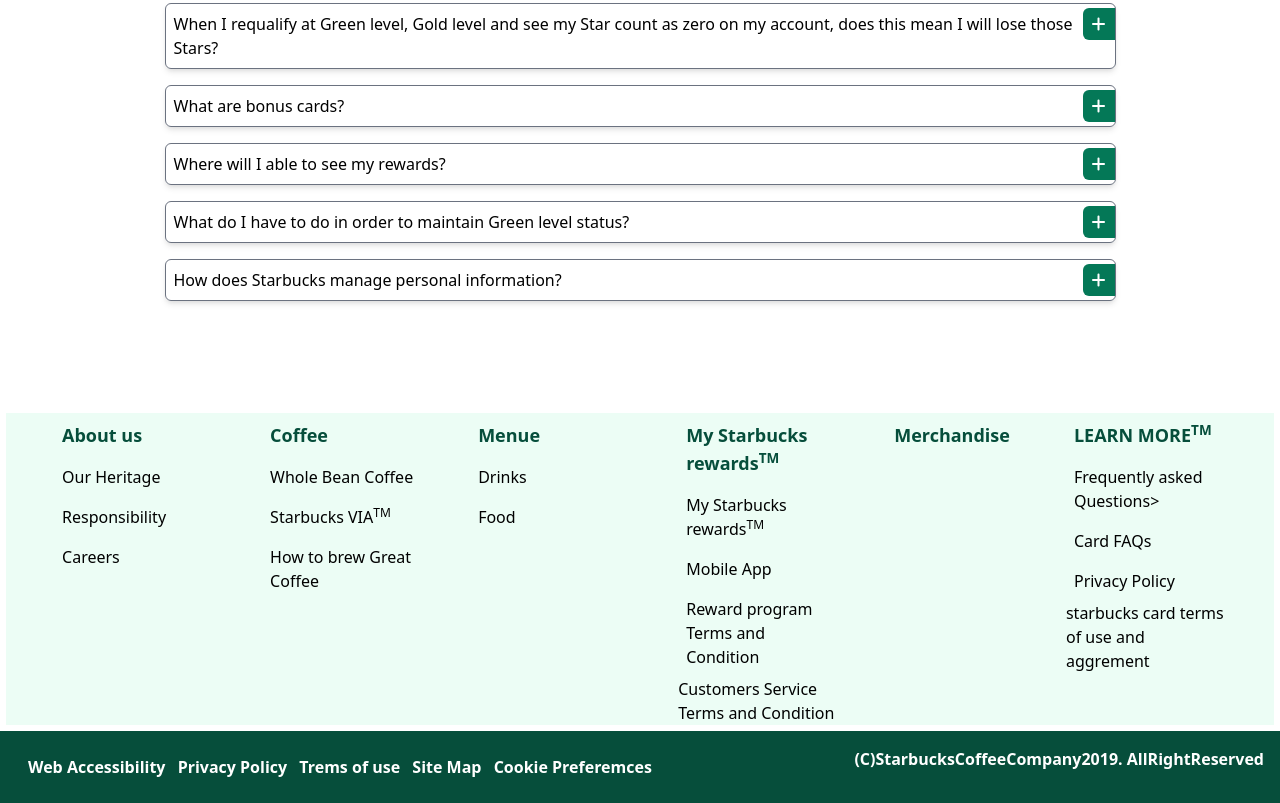
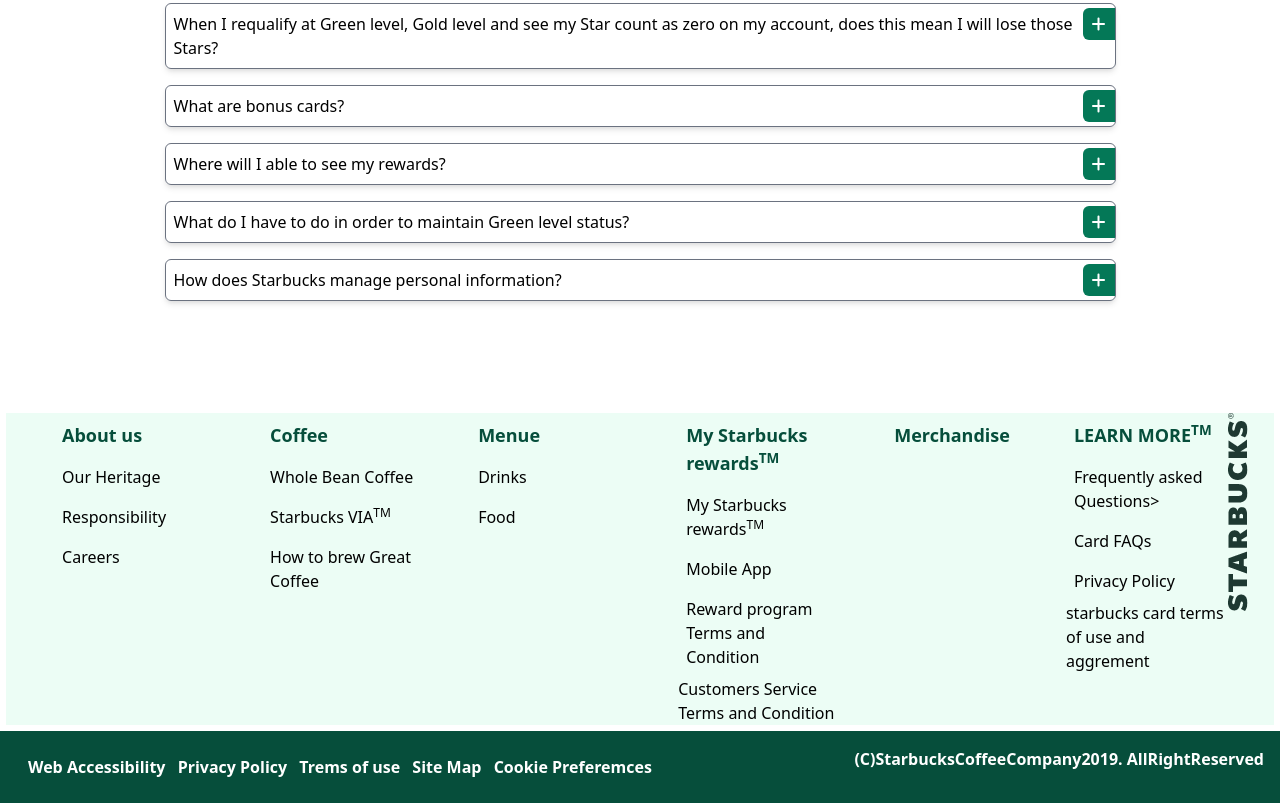
Before and after one commit to abhinay9601/devslaneassignment1, a plain HTML site: page index.html in a window 1280 px wide. Shown: the part 3158-3961 px from the top of the page. Drawn offline with nearby package versions, Linux system fonts and the light colour scheme; the site is published under a folder, as on GitHub Pages, so addresses that start at the root find nothing.

Commit message:
Update index.html

```diff
--- a/index.html
+++ b/index.html
@@ -867,7 +867,7 @@
           </ul>
         </div>
            <div class="relative lg:absolute lg:right-8">
-          <img src="/images/starbucksText.png" alt="" />
+          <img src="images/starbucksText.png" alt="Starbucks text" />
         </div>
       </div>
     </main>
```
